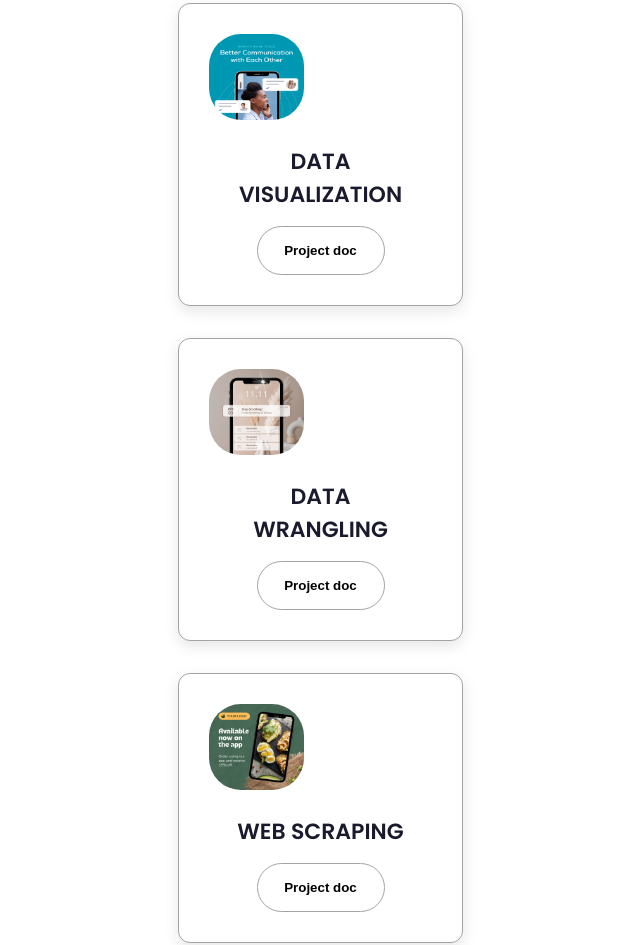
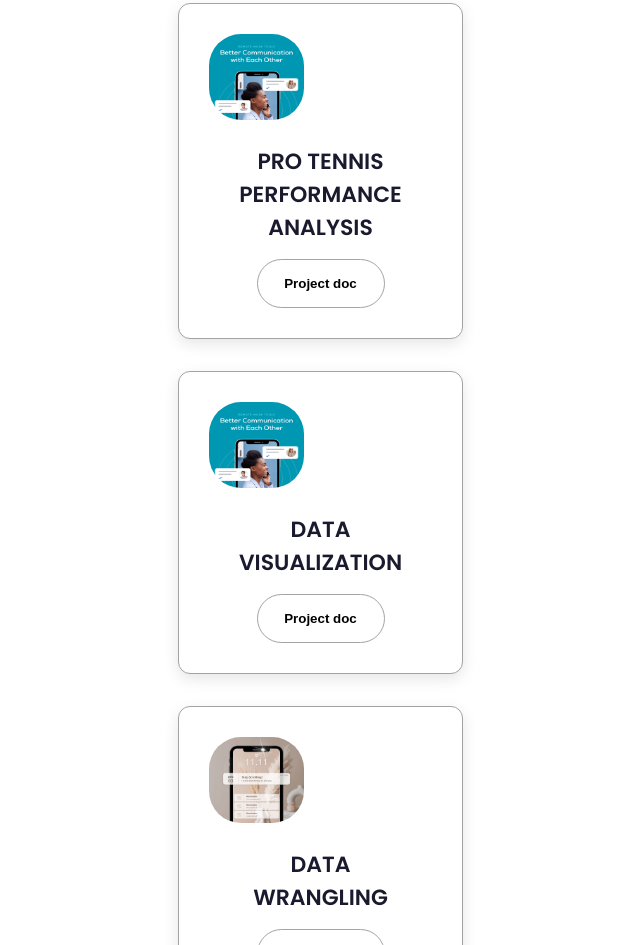
Before and after one commit to Jemimahosei/Final-Cut, a website: page index.html in a window 1280 px wide. Shown: the part 4628-5573 px from the top of the page, without its empty margins (162-802 px from the left). Drawn offline with nearby package versions, Linux system fonts and the light colour scheme.

Commit message:
adding tennis data project

```diff
--- a/index.html
+++ b/index.html
@@ -325,6 +325,24 @@
                 class="project-img"
               />
             </div>
+            <h2 class="experience-sub-title project-title">Pro Tennis Performance Analysis</h2>
+            <div class="btn-container">
+              <button
+                class="btn btn-color-2 project-btn"
+                onclick="window.open('./assets/atp.pdf')"
+              >
+              Project doc
+              </button>
+            </div>
+          </div>
+          <div class="details-container color-container">
+            <div class="article-container">
+              <img
+                src="./assets/project-1.png"
+                alt="Project 1"
+                class="project-img"
+              />
+            </div>
             <h2 class="experience-sub-title project-title">Data Visualization</h2>
             <div class="btn-container">
               <button
```
Also changed, not shown: 1 other file.
